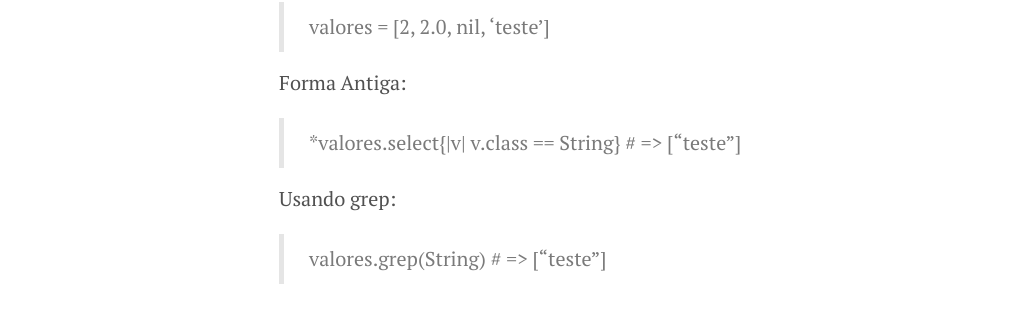
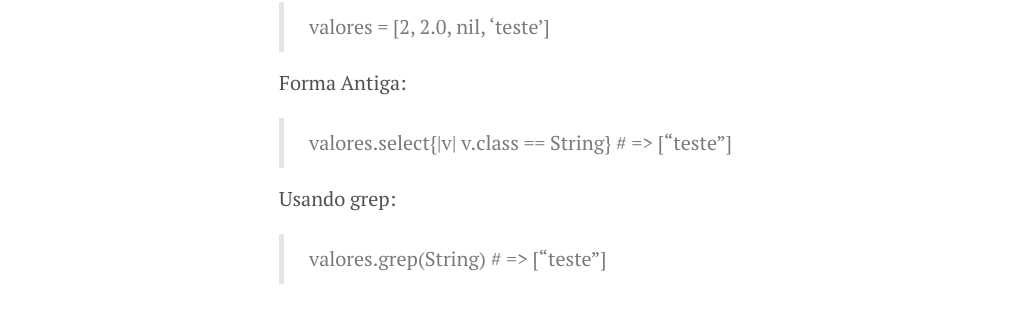
Before and after one commit to lucasviecelli/lucasviecelli.github.io, a Jekyll site: the page built from _posts/2016-08-15-ruby-2.30.markdown, in a window 1280 px wide. Shown: the part 1016-1336 px from the top of the page, without its empty margins (1-1027 px from the left). Built offline with Jekyll 4.4.1, drawn with Linux system fonts in a browser that asks for light colours.

```diff
--- a/_posts/2016-08-15-ruby-2.30.markdown
+++ b/_posts/2016-08-15-ruby-2.30.markdown
@@ -41,7 +41,7 @@ valores = [2, 2.0, nil, 'teste']
 Forma Antiga:
 
 >
-*valores.select{\|v\| v.class == String} # => ["teste"]
+valores.select{\|v\| v.class == String} # => ["teste"]
 
 Usando grep:
 
```
